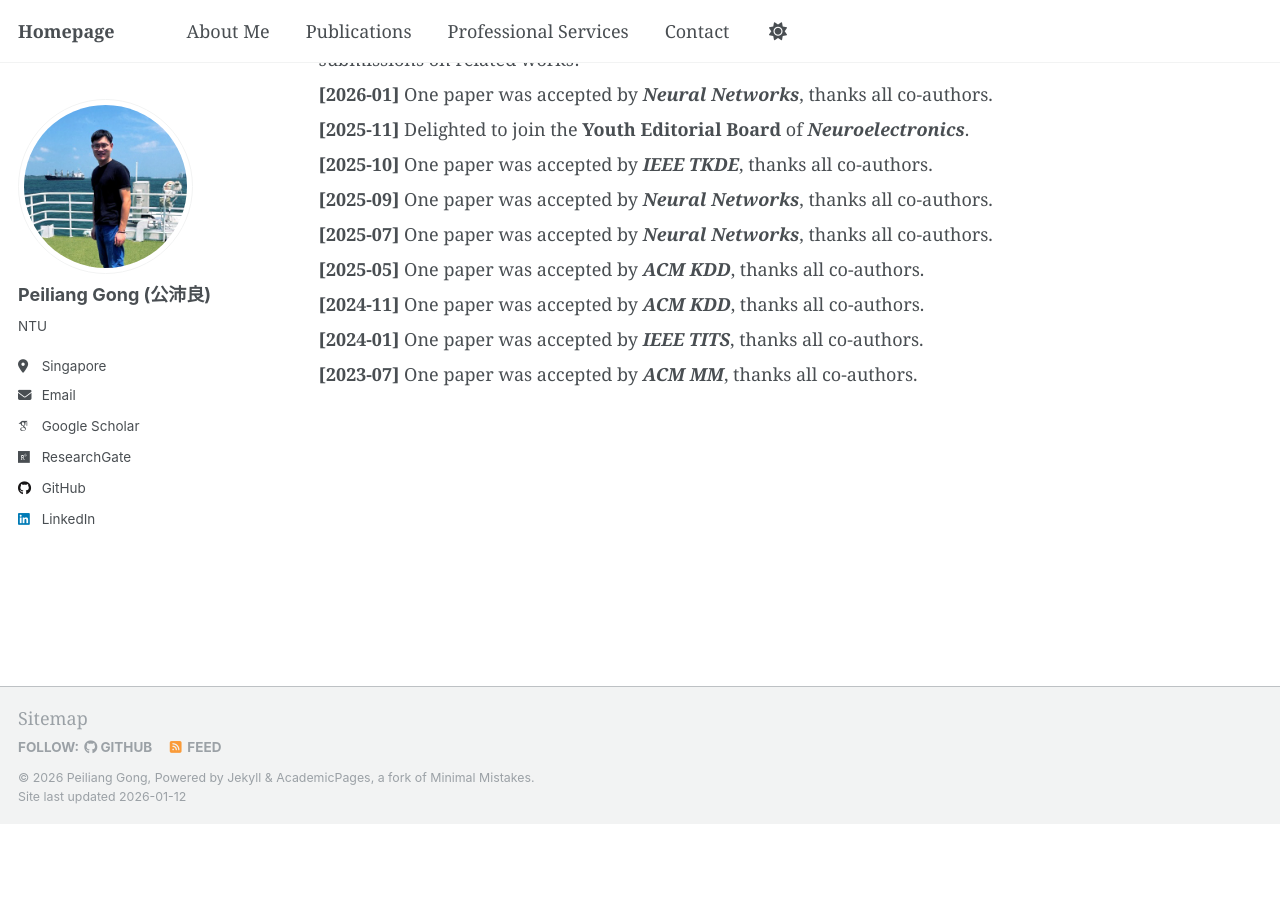
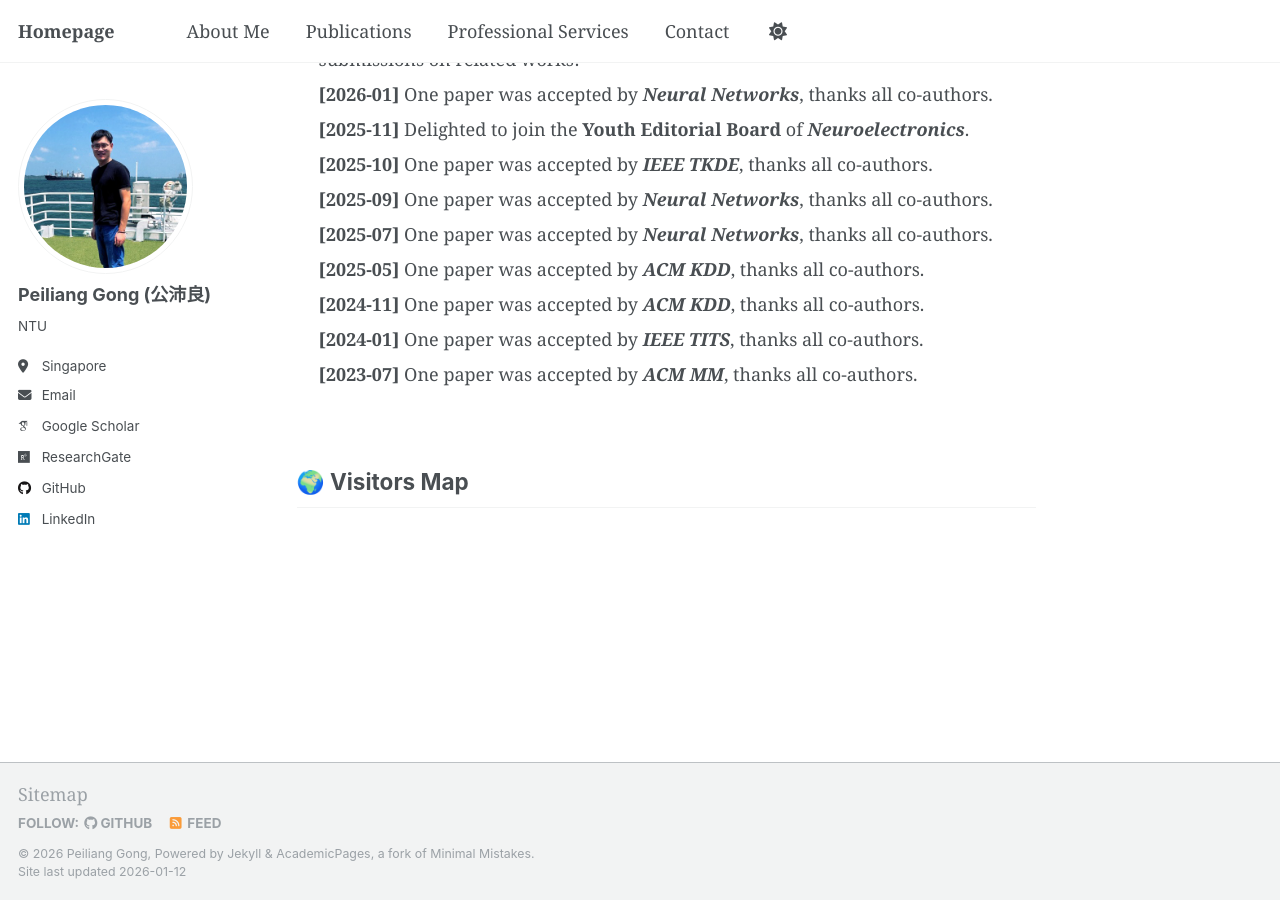
Before and after one commit to Tokenmw/Tokenmw.github.io, a Jekyll site: the page built from _pages/about.md, in a window 1280 px wide and 900 px high, scrolled down 773 px. Built offline with Jekyll 4.4.1, drawn with Linux system fonts in a browser that asks for light colours; some web fonts are replaced; a script that is not in the unit is left out; before the commit the page ends 1598 px from its top, so only the background shows below that.

Commit message:
Update about.md

```diff
--- a/_pages/about.md
+++ b/_pages/about.md
@@ -43,11 +43,10 @@
 {% include_relative news.md %}
 
 <!-- Visitor Map -->
-<!--
-<div style="font-family: 'Times New Roman', serif; margin-top: -50px;">
+<div style="margin-top: -20px;">
 <h2>🌍 Visitors Map</h2>
 <div style="text-align: center; transform: scale(0.25); transform-origin: top center;">
 <script type="text/javascript" id="clstr_globe" src="//clustrmaps.com/globe.js?d=5st2g4bl81qeCCobOUfMInvv1O7ym540NlzpNwnL1-I"></script>
-</div> -->
 </div>
 </div>
+</div>
```
